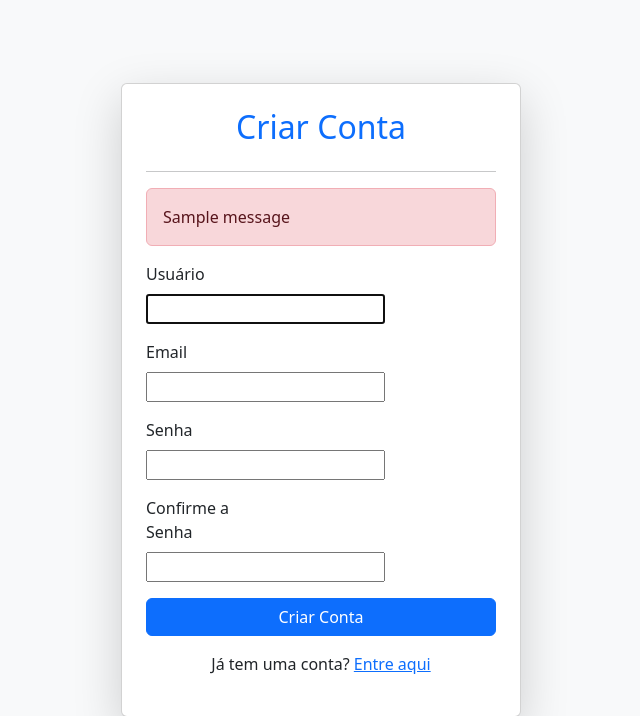
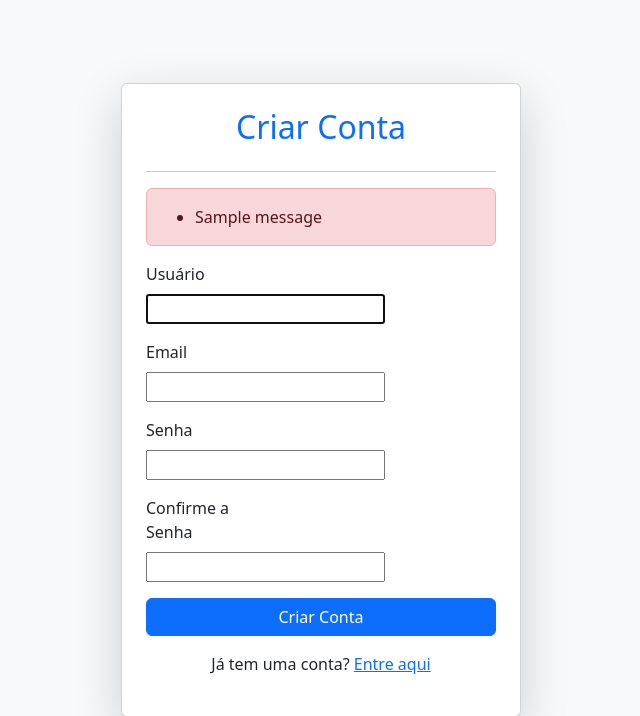
Before and after one commit to RenanDevKF/Aplicativos, a Django app: page /usuarios/registro/ in a window 1280 px wide. Shown: the top 716 px of the page, without its empty margins (319-959 px from the left). Run offline with Django 5.2, Linux system fonts and the light colour scheme; tables that the repository leaves empty hold one stand-in row (values such as "Sample post"); one stand-in notice (Sample message) is shown.

Commit message:
fix: ajuste na mensagemd e erro

```diff
--- a/Aplicativos/lotofacil_app/usuarios/templates/usuarios/registro.html
+++ b/Aplicativos/lotofacil_app/usuarios/templates/usuarios/registro.html
@@ -30,9 +30,11 @@
             <!-- Exibição de mensagens de erro -->
             {% if messages %}
                 <div class="alert alert-danger">
-                    {% for message in messages %}
-                        {{ message }}
-                    {% endfor %}
+                    <ul class="mb-0">
+                        {% for message in messages %}
+                            <li>{{ message }}</li>
+                        {% endfor %}
+                    </ul>
                 </div>
             {% endif %}
 
```
